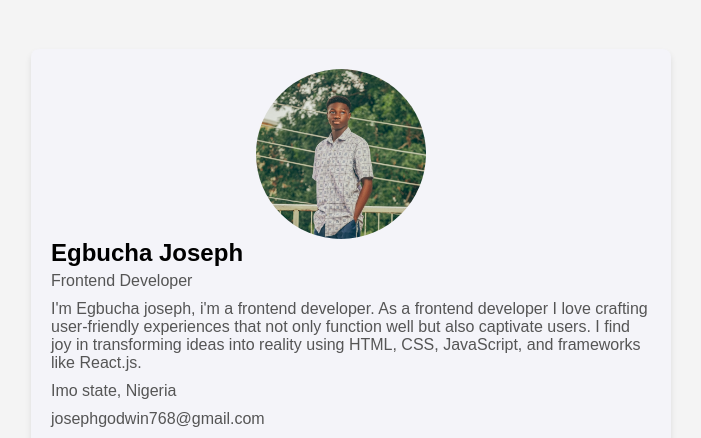
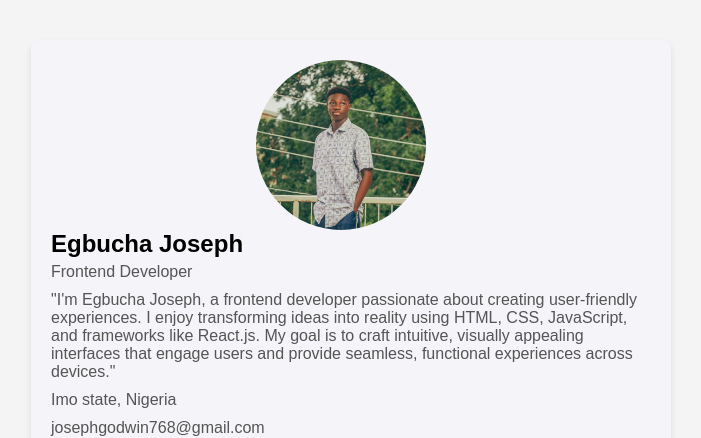
Before and after one commit to Joseph-Godwin12/profile-card, a plain HTML site: page index.html in a window 1280 px wide. Shown: the part 107-545 px from the top of the page, without its empty margins (289-990 px from the left). Drawn offline with Linux system fonts and the light colour scheme.

Commit message:
Update index.html

```diff
--- a/index.html
+++ b/index.html
@@ -14,7 +14,8 @@
         <h1 data-testid="fullName">Egbucha Joseph</h1>
         <p data-testid="jobTitle">Frontend Developer</p>
         <p data-testid="shortBio">
-            I'm Egbucha joseph, i'm a frontend developer. As a frontend developer I  love crafting user-friendly experiences that not only function well but also captivate users. I find joy in transforming ideas into reality using HTML, CSS, JavaScript, and frameworks like React.js.
+            "I'm Egbucha Joseph, a frontend developer passionate about creating user-friendly experiences. I enjoy transforming ideas into reality using HTML, CSS, JavaScript, and frameworks like React.js. My goal is to craft intuitive, visually appealing interfaces that engage users and provide seamless, functional experiences across devices."
+
 
         </p>
         <p data-testid="currentLocation">Imo state, Nigeria</p>
```
